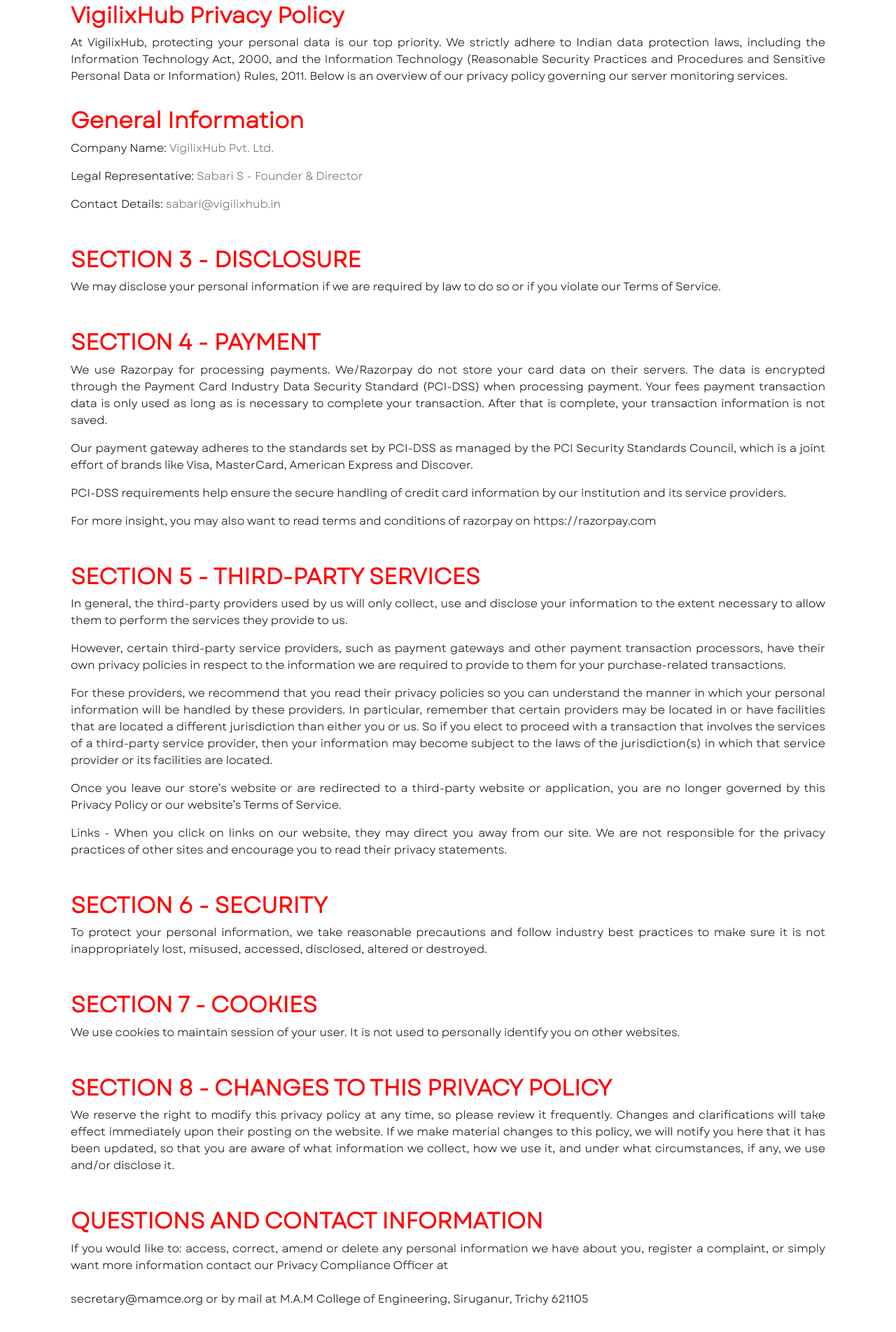
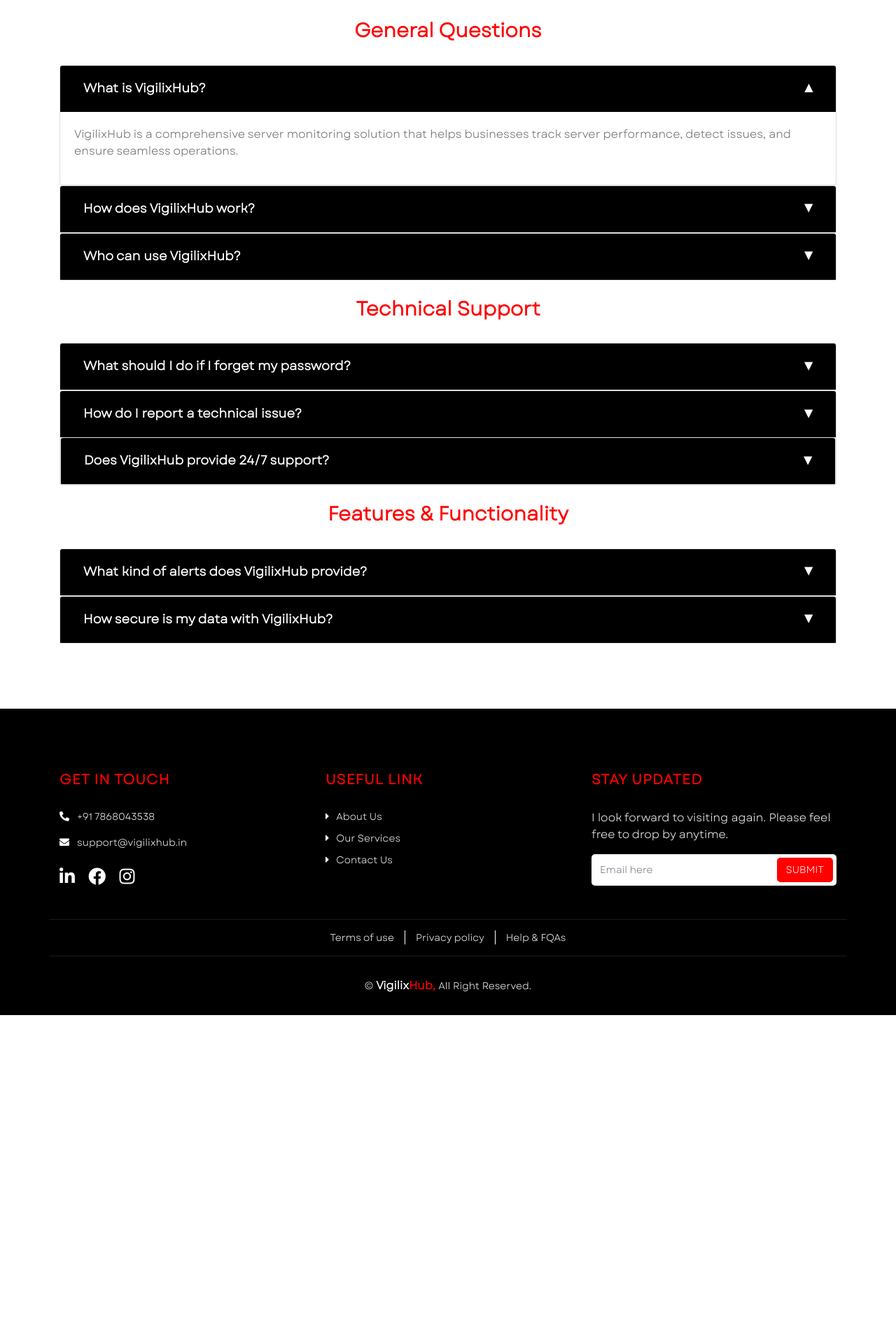
Before and after one commit to Ranjith1110/vigilixHub, a website with bundled scripts: page faq.html in a window 1280 px wide. Shown: the part 1136-3040 px from the top of the page at 70% size. After the commit the page ends 2587 px from the top, so only its background shows below. Built offline with nearby package versions, Linux system fonts and the light colour scheme.

Commit message:
All Pages Are Done Here

```diff
--- a/css/style.css
+++ b/css/style.css
@@ -1120,3 +1120,43 @@
 .text-black span{
     color: #666666;
 }
+
+.card-header {
+    background-color: #000;
+    color: white;
+    cursor: pointer;
+}
+
+.card-header h5 button {
+    font-weight: 700;
+}
+
+.btn-link {
+    text-decoration: none;
+    color: white;
+    font-size: 18px;
+    width: 100%;
+    text-align: left;
+    display: flex;
+    justify-content: space-between;
+    align-items: center;
+}
+
+.btn-link:hover {
+    text-decoration: none;
+    color: #d1ecf1;
+}
+
+.btn-link::after {
+    content: "\25BC"; /* Unicode for down arrow */
+    font-size: 16px;
+    transition: transform 0.3s ease-in-out;
+}
+
+.btn-link.collapsed::after {
+    transform: rotate(0deg);
+}
+
+.btn-link:not(.collapsed)::after {
+    transform: rotate(180deg);
+}
--- a/faq.html
+++ b/faq.html
@@ -3,7 +3,7 @@
 
 <head>
     <meta charset="utf-8">
-    <title>VigilixHub |  Help & FQAs</title>
+    <title>VigilixHub | Help & FQAs</title>
     <link class="" href="img/web-logo.png" rel="icon" />
     <meta content="width=device-width, initial-scale=1.0" name="viewport">
     <meta content="Your Trusted Server Monitoring Partner" name="keywords">
@@ -96,126 +96,187 @@
         <!-- Banner Section End here -->
 
 
-        <!-- Terms of Service Start here -->
-        <section class="about-mamce">
-            <div class="container">
+        <!-- Mandatory Start -->
+        <div class="container mt-4 py-5">
+            <div id="accordion">
 
-                <div class="text-justify px-3 pt-5">
-                    <h2 class="title">VigilixHub Privacy Policy</h2>
-                    <p class="text-black">At VigilixHub, protecting your personal data is our top priority. We strictly adhere to Indian
-                        data protection laws, including the Information Technology Act, 2000, and the Information
-                        Technology (Reasonable Security Practices and Procedures and Sensitive Personal Data or
-                        Information) Rules, 2011. Below is an overview of our privacy policy governing our server
-                        monitoring services.
-                        </p>
+                <div>
+                    <div class="text-center pb-4">
+                        <h3 style="color: red; font-weight: 700;">General Questions</h3>
+                    </div>
+                    <!-- Accordion Item 1 -->
+                    <div class="card">
+                        <div class="card-header" id="headingOne">
+                            <h5 class="mb-0">
+                                <button class="btn btn-link" data-toggle="collapse" data-target="#collapseOne"
+                                    aria-expanded="true" aria-controls="collapseOne">
+                                    What is VigilixHub?
+                                </button>
+                            </h5>
+                        </div>
+                        <div id="collapseOne" class="collapse show" aria-labelledby="headingOne"
+                            data-parent="#accordion">
+                            <div class="card-body">
+                                <p>VigilixHub is a comprehensive server monitoring solution that
+                                    helps businesses track server performance, detect issues, and ensure seamless
+                                    operations.</p>
+                            </div>
+                        </div>
                     </div>
 
-                <div class="text-justify p-3">
-                    <h2 class="title">General Information</h2>
-                    <p class="text-black">Company Name: <span>VigilixHub Pvt. Ltd.</span></p>
-                    <p class="text-black">Legal Representative: <span>Sabari S - Founder & Director</span></p>
-                    <p class="text-black">Contact Details: <span>sabari@vigilixhub.in</span></p>
+                    <!-- Accordion Item 2 -->
+                    <div class="card">
+                        <div class="card-header" id="headingTwo">
+                            <h5 class="mb-0">
+                                <button class="btn btn-link collapsed" data-toggle="collapse" data-target="#collapseTwo"
+                                    aria-expanded="false" aria-controls="collapseTwo">
+                                    How does VigilixHub work?
+                                </button>
+                            </h5>
+                        </div>
+                        <div id="collapseTwo" class="collapse" aria-labelledby="headingTwo" data-parent="#accordion">
+                            <div class="card-body">
+                                VigilixHub continuously monitors server health, network
+                                activity, and performance metrics. It provides real-time alerts, reports, and analytics
+                                to help
+                                users manage their IT infrastructure effectively.
+
+                            </div>
+                        </div>
                     </div>
 
-                <div class="p-3">
-                    <h2 class="title">SECTION 3 - DISCLOSURE</h2>
-                    <p class="text-black text-justify">We may disclose your personal information if we are required by
-                        law
-                        to do so or if you violate our Terms of Service.</p>
+                    <!-- Accordion Item 3 -->
+                    <div class="card">
+                        <div class="card-header" id="headingThree">
+                            <h5 class="mb-0">
+                                <button class="btn btn-link collapsed" data-toggle="collapse"
+                                    data-target="#collapseThree" aria-expanded="false" aria-controls="collapseThree">
+                                    Who can use VigilixHub?
+                                </button>
+                            </h5>
+                        </div>
+                        <div id="collapseThree" class="collapse" aria-labelledby="headingThree"
+                            data-parent="#accordion">
+                            <div class="card-body">
+                                VigilixHub is designed for businesses, IT professionals,
+                                and system administrators who need reliable server monitoring services.
+                            </div>
+                        </div>
+                    </div>
                 </div>
 
-                <div class="p-3">
-                    <h2 class="title">SECTION 4 - PAYMENT</h2>
-                    <p class="text-black text-justify">We use Razorpay for processing payments. We/Razorpay do not store
-                        your card data on their servers. The data is encrypted through the Payment Card Industry Data
-                        Security Standard (PCI-DSS) when processing payment. Your fees payment transaction data is only
-                        used
-                        as long as is necessary to complete your transaction. After that is complete, your transaction
-                        information is not saved.</p>
-                    <p class="text-black text-justify">Our payment gateway adheres to the standards set by PCI-DSS as
-                        managed by the PCI Security Standards Council, which is a joint effort of brands like Visa,
-                        MasterCard, American Express and Discover.</p>
-                    <p class="text-black text-justify">PCI-DSS requirements help ensure the secure handling of credit
-                        card
-                        information by our institution and its service providers.</p>
-                    <p class="text-black text-justify">For more insight, you may also want to read terms and conditions
-                        of
-                        razorpay on https://razorpay.com</p>
+                <div>
+                    <div class="text-center py-4">
+                        <h3 style="color: red; font-weight: 700;">Technical Support</h3>
                     </div>
 
-                <div class="text-justify p-3">
-                    <h2 class="title">SECTION 5 - THIRD-PARTY SERVICES</h2>
-                    <p class="text-black">In general, the third-party providers used by us will only collect, use and
-                        disclose your information to the extent necessary to allow them to perform the services they
-                        provide
-                        to us.</p>
-                    <p class="text-black">However, certain third-party service providers, such as payment gateways and
-                        other
-                        payment transaction processors, have their own privacy policies in respect to the information we
-                        are
-                        required to provide to them for your purchase-related transactions.</p>
-                    <p class="text-black">For these providers, we recommend that you read their privacy policies so you
-                        can
-                        understand the manner in which your personal information will be handled by these providers. In
-                        particular, remember that certain providers may be located in or have facilities that are
-                        located a
-                        different jurisdiction than either you or us. So if you elect to proceed with a transaction that
-                        involves the services of a third-party service provider, then your information may become
-                        subject to
-                        the laws of the jurisdiction(s) in which that service provider or its facilities are located.
-                    </p>
-                    <p class="text-black">Once you leave our store’s website or are redirected to a third-party website
-                        or
-                        application, you are no longer governed by this Privacy Policy or our website’s Terms of
-                        Service.
-                    </p>
-                    <p class="text-black">Links - When you click on links on our website, they may direct you away from
-                        our
-                        site. We are not responsible for the privacy practices of other sites and encourage you to read
-                        their privacy statements.</p>
+                    <!-- Accordion Item 4 -->
+                    <div class="card">
+                        <div class="card-header" id="headingFour">
+                            <h5 class="mb-0">
+                                <button class="btn btn-link collapsed" data-toggle="collapse"
+                                    data-target="#collapseFour" aria-expanded="false" aria-controls="collapseFour">
+                                    What should I do if I forget my password?
+                                </button>
+                            </h5>
+                        </div>
+                        <div id="collapseFour" class="collapse" aria-labelledby="headingFour" data-parent="#accordion">
+                            <div class="card-body">
+                                Click on "Forgot Password" on the login
+                                page and follow the instructions to reset your password.
+                            </div>
+                        </div>
                     </div>
 
-                <div class="text-justify p-3">
-                    <h2 class="title">SECTION 6 - SECURITY</h2>
-                    <p class="text-black">To protect your personal information, we take reasonable precautions and
-                        follow
-                        industry best practices to make sure it is not inappropriately lost, misused, accessed,
-                        disclosed,
-                        altered or destroyed.</p>
+                    <!-- Accordion Item 5 -->
+                    <div class="card">
+                        <div class="card-header" id="headingFive">
+                            <h5 class="mb-0">
+                                <button class="btn btn-link collapsed" data-toggle="collapse"
+                                    data-target="#collapseFive" aria-expanded="false" aria-controls="collapseFive">
+                                    How do I report a technical issue?
+                                </button>
+                            </h5>
+                        </div>
+                        <div id="collapseFive" class="collapse" aria-labelledby="headingFive" data-parent="#accordion">
+                            <div class="card-body">
+                                You can contact our support team via email at
+                                support@vigilixhub.com or use the support ticket system in your account dashboard.
+                            </div>
                         </div>
 
-                <div class="text-justify p-3">
-                    <h2 class="title">SECTION 7 - COOKIES</h2>
-                    <p class="text-black">We use cookies to maintain session of your user. It is not used to personally
-                        identify you on other websites.</p>
+                        <!-- Accordion Item 6 -->
+                        <div class="card">
+                            <div class="card-header" id="headingSix">
+                                <h5 class="mb-0">
+                                    <button class="btn btn-link collapsed" data-toggle="collapse"
+                                        data-target="#collapseSix" aria-expanded="false" aria-controls="collapseSix">
+                                        Does VigilixHub provide 24/7 support?
+                                    </button>
+                                </h5>
                             </div>
-
-                <div class="text-justify p-3">
-                    <h2 class="title">SECTION 8 - CHANGES TO THIS PRIVACY POLICY</h2>
-                    <p class="text-black">We reserve the right to modify this privacy policy at any time, so please
-                        review
-                        it frequently. Changes and clarifications will take effect immediately upon their posting on the
-                        website. If we make material changes to this policy, we will notify you here that it has been
-                        updated, so that you are aware of what information we collect, how we use it, and under what
-                        circumstances, if any, we use and/or disclose it.</p>
+                            <div id="collapseSix" class="collapse" aria-labelledby="headingSix"
+                                data-parent="#accordion">
+                                <div class="card-body">
+                                    Yes, our technical support team is available
+                                    24/7 to assist you with any issues.
                                 </div>
-
-                <div class="text-justify p-3">
-                    <h2 class="title">QUESTIONS AND CONTACT INFORMATION</h2>
-                    <p class="text-black">If you would like to: access, correct, amend or delete any personal
-                        information we
-                        have about you, register a complaint, or simply want more information contact our Privacy
-                        Compliance
-                        Officer at</p>
-                    <p class="text-black mt-4">secretary@mamce.org or by mail at M.A.M College of Engineering,
-                        Siruganur,
-                        Trichy 621105</p>
+                            </div>
                         </div>
 
                     </div>
-        </section>
-        <!-- Terms of Service End here -->
+                </div>
 
+                <div>
+                    <div class="text-center py-4">
+                        <h3 style="color: red; font-weight: 700;"> Features & Functionality</h3>
+                    </div>
+
+                    <!-- Accordion Item 7 -->
+                    <div class="card">
+                        <div class="card-header" id="headingSeven">
+                            <h5 class="mb-0">
+                                <button class="btn btn-link collapsed" data-toggle="collapse"
+                                    data-target="#collapseSeven" aria-expanded="false" aria-controls="collapseSeven">
+                                    What kind of alerts does VigilixHub provide?
+                                </button>
+                            </h5>
+                        </div>
+                        <div id="collapseSeven" class="collapse" aria-labelledby="headingSeven"
+                            data-parent="#accordion">
+                            <div class="card-body">
+                                VigilixHub provides real-time alerts via
+                                email, SMS, and dashboard notifications for server downtimes, performance issues, and
+                                security threats.
+
+                            </div>
+                        </div>
+                    </div>
+
+                    <!-- Accordion Item 8 -->
+                    <div class="card">
+                        <div class="card-header" id="headingEight">
+                            <h5 class="mb-0">
+                                <button class="btn btn-link collapsed" data-toggle="collapse"
+                                    data-target="#collapseEight" aria-expanded="false" aria-controls="collapseEight">
+                                    How secure is my data with VigilixHub?
+                                </button>
+                            </h5>
+                        </div>
+                        <div id="collapseEight" class="collapse" aria-labelledby="headingEight"
+                            data-parent="#accordion">
+                            <div class="card-body">
+                                We use industry-standard encryption and
+                                security measures to protect your data. Please refer to our Privacy Policy for more
+                                details.
+                            </div>
+                        </div>
+                    </div>
+
+                </div>
+            </div>
+        </div>
+        <!-- Mandatory End -->
 
         <!-- Footer Start -->
         <div id="contact" class="footer" data-aos="fade-zoom-in" data-aos-easing="ease-in-sine" data-aos-delay="300"
@@ -265,14 +326,15 @@
                 </div>
             </div>
             <div class="container copyright">
-                <div class="row">
-                    <div class="col-md-6">
-                        <p>&copy; <a href="https://htmlcodex.com"><span style="color: #fff;">Vigilix</span>Hub, </a>All
+                <div class="row text-center">
+                    <div class="col-md-12">
+                        <p>&copy; <a href="https://htmlcodex.com"><span style="color: #fff;">Vigilix</span>Hub,
+                            </a>All
                             Right Reserved.</p>
                     </div>
-                    <div class="col-md-6">
+                    <!-- <div class="col-md-6">
                     <p>Designed By <a href="https://rancotechnology.com/">RanCo Tech</a></p>
-                    </div>
+                </div> -->
                 </div>
             </div>
         </div>
@@ -284,6 +346,7 @@
     <!-- JavaScript Libraries -->
     <script src="https://unpkg.com/aos@2.3.1/dist/aos.js"></script>
     <script src="https://code.jquery.com/jquery-3.4.1.min.js"></script>
+    <script src="https://cdn.jsdelivr.net/npm/@popperjs/core@2.11.6/dist/umd/popper.min.js"></script>
     <script src="https://stackpath.bootstrapcdn.com/bootstrap/4.4.1/js/bootstrap.bundle.min.js"></script>
     <script src="lib/easing/easing.min.js"></script>
     <script src="lib/owlcarousel/owl.carousel.min.js"></script>
```
Also changed, not shown: index.html (+4 -4 lines), privacy-policy.html (+29 -29 lines), terms-of-use.html (+74 -92 lines). Lines whose indentation alone changed are shown as unchanged.
